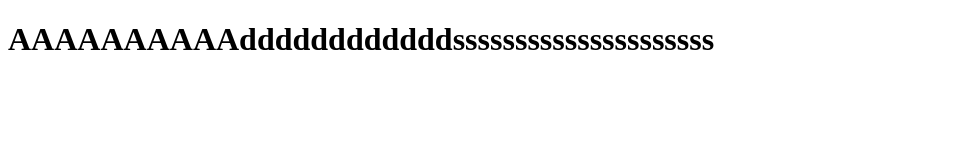
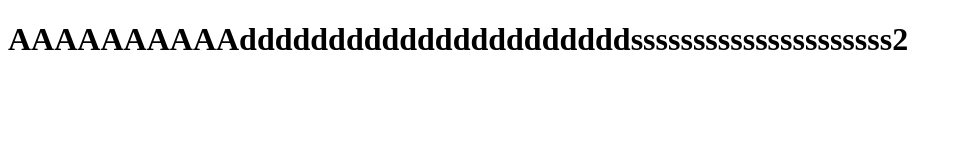
Before and after one commit to cynchro/testpipeline, a plain HTML site: page index.html in a window 1280 px wide. Shown: the whole page, without its empty margins (0-962 px from the left). Drawn offline with Linux system fonts and the light colour scheme.

Commit message:
aasdasdsd

```diff
--- a/index.html
+++ b/index.html
@@ -16,7 +16,7 @@
         <!--[if lt IE 7]>
             <p class="browsehappy">You are using an <strong>outdated</strong> browser. Please <a href="#">upgrade your browser</a> to improve your experience.</p>
         <![endif]-->
-        <h1>AAAAAAAAAAddddddddddddsssssssssssssssssssss</h1>
+        <h1>AAAAAAAAAAddddddddddddddddddddddsssssssssssssssssssss2</h1>
         <script src="" async defer></script>
     </body>
 </html>
```
Also changed, not shown: 1 other file.
